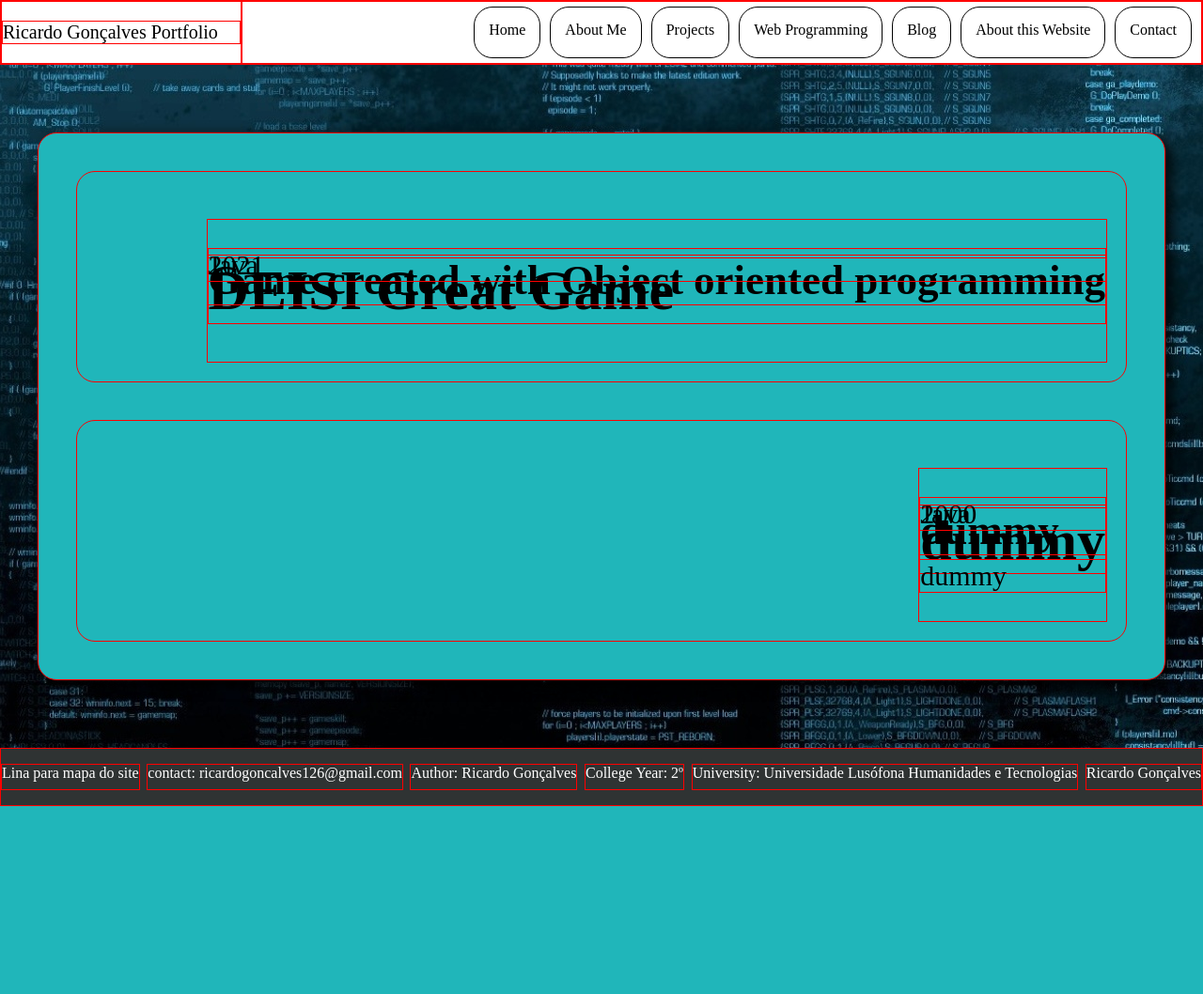
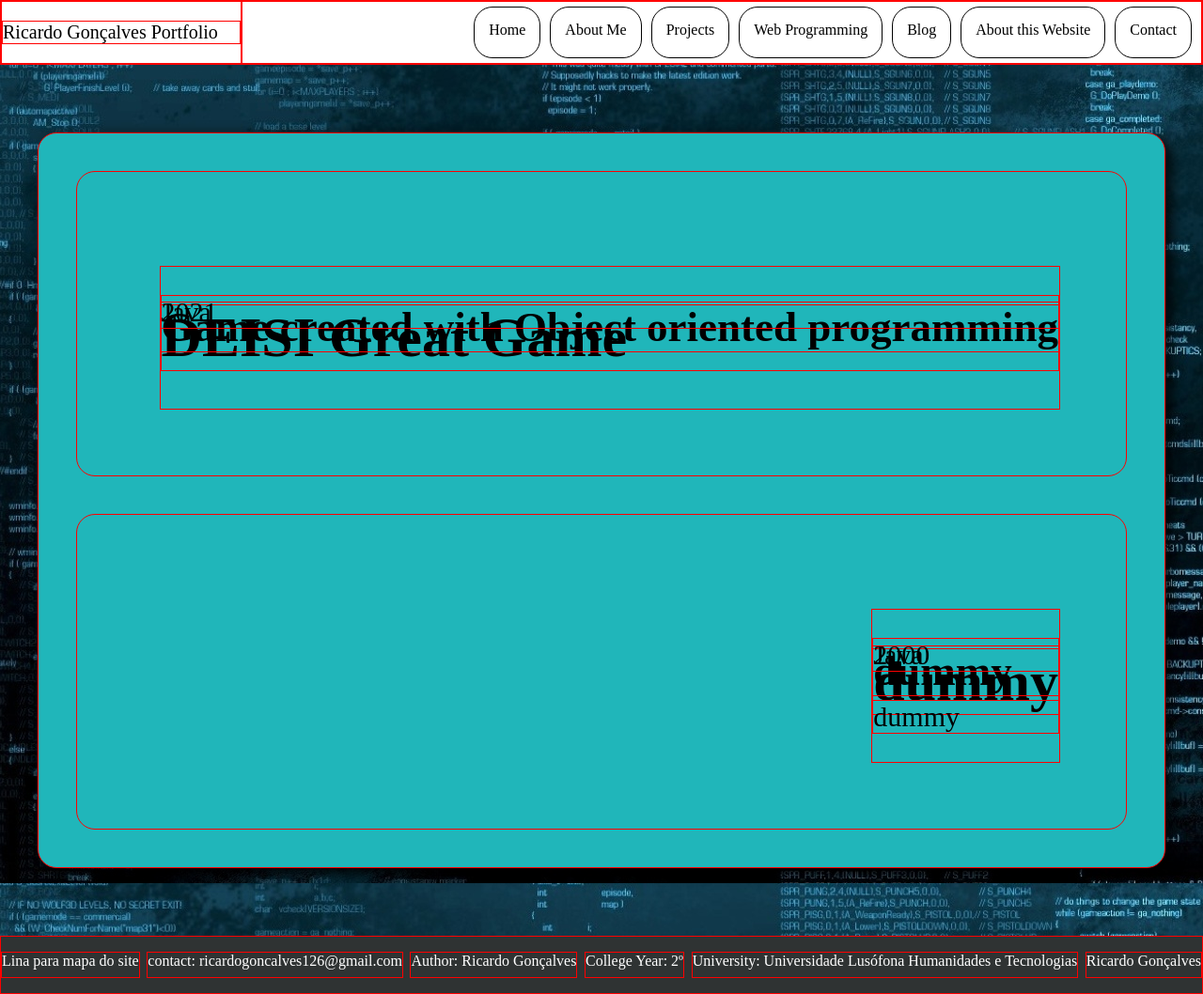
Before and after one commit to DrAlexWild/heroku_portfolio, a Django app: page /projects in a window 1280 px wide. Shown: the whole page at 94% size. Before the commit the page ends 858 px from the top, so only its background shows below. Run offline with Django 4.2, Linux system fonts and the light colour scheme; data comes from the database, SQL or seed files in the repository; data that the repository does not hold is empty; parts of the project's set-up code (start-up, migrations or seed data) failed here and were passed over.

Commit message:
heroku new page projects

```diff
--- a/portfolio/static/portfolio/css/projects.css
+++ b/portfolio/static/portfolio/css/projects.css
@@ -111,7 +111,7 @@ box-shadow: 5px 5px 15px black;
 
 }
 
-project > div {
+.project > div {
   margin:50px;
 }
 
```
